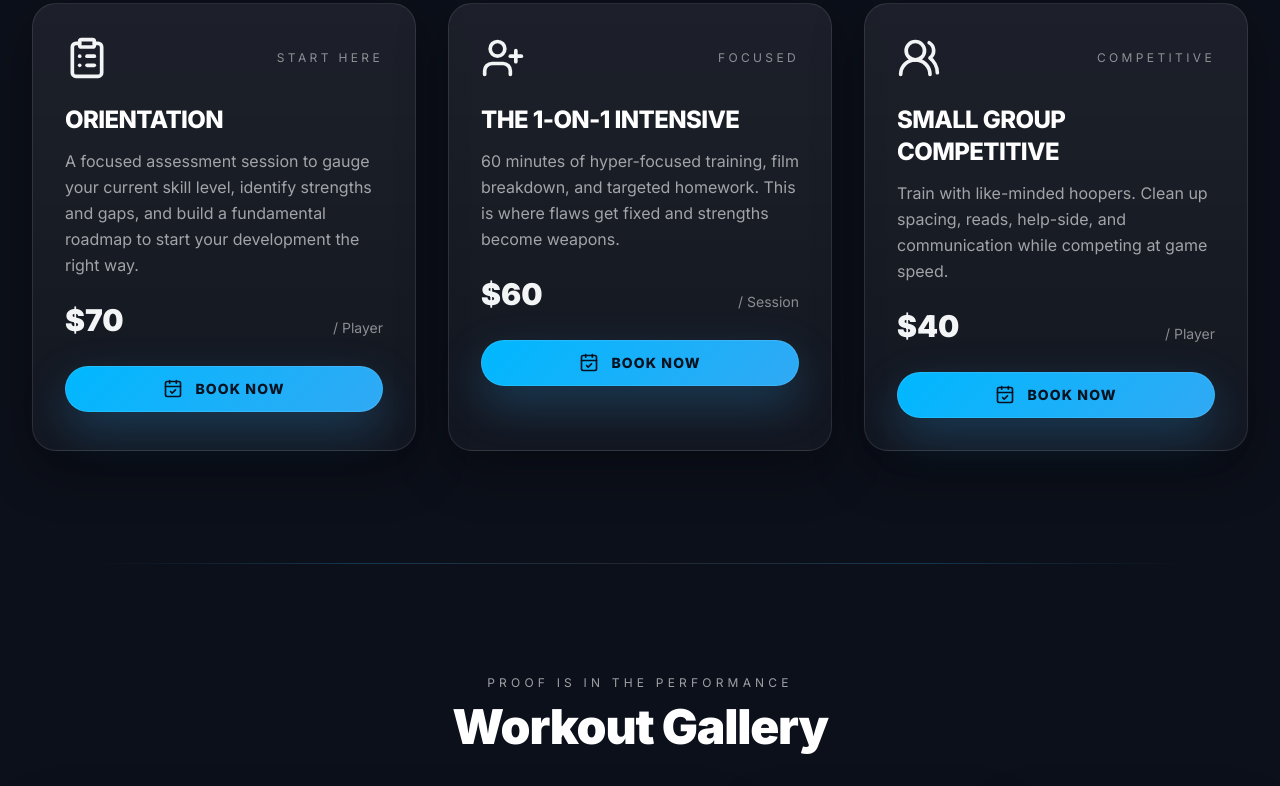
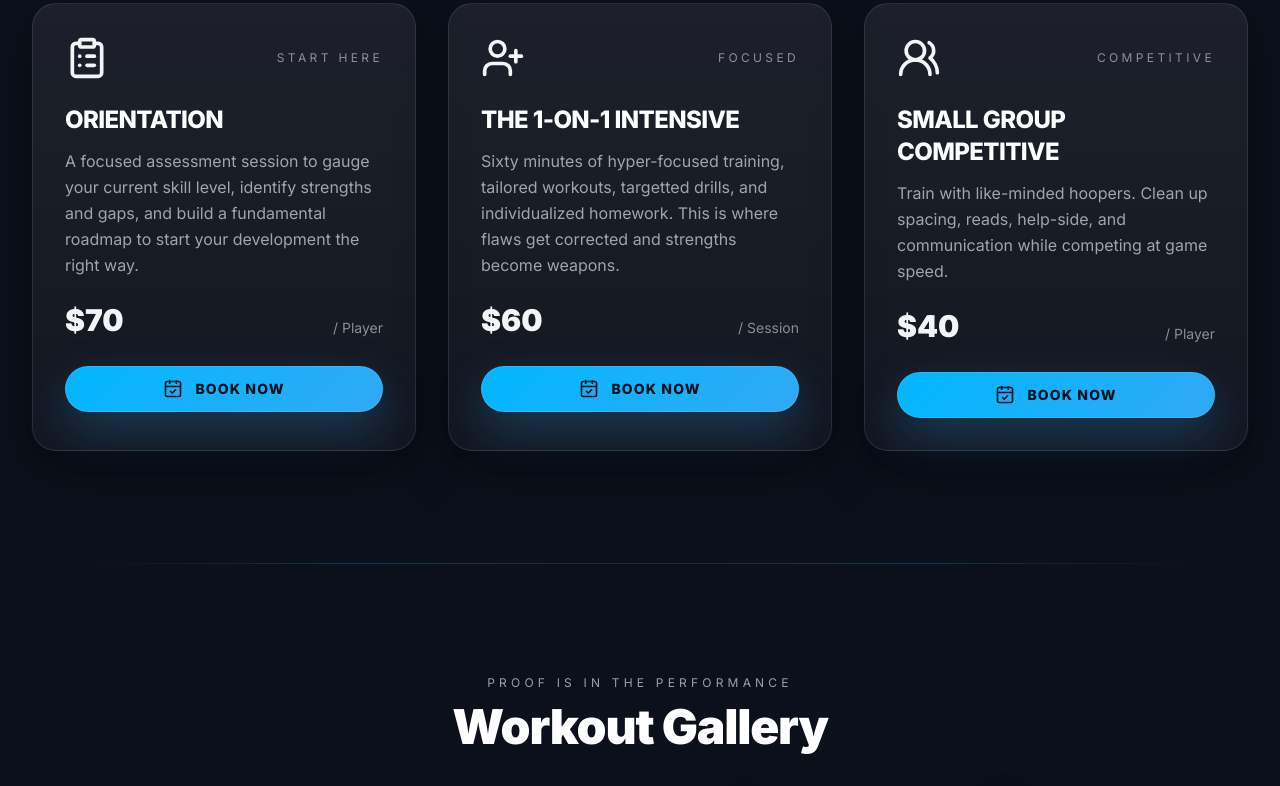
Before and after one commit to tjmarek/PBM, a plain HTML site: page index.html in a window 1280 px wide. Shown: the part 3501-4287 px from the top of the page. Drawn offline with nearby package versions, Linux system fonts and the light colour scheme; a script that the page names is missing.

Commit message:
Update copy

```diff
--- a/index.html
+++ b/index.html
@@ -477,7 +477,7 @@
 
             <h3 class="mt-6 text-2xl font-extrabold text-white tracking-tight">THE 1-ON-1 INTENSIVE</h3>
             <p class="mt-3 text-white/60 leading-relaxed">
-              60 minutes of hyper-focused training, film breakdown, and targeted homework. This is where flaws get fixed and strengths become weapons.
+              Sixty minutes of hyper-focused training, tailored workouts, targetted drills, and individualized homework. This is where flaws get corrected and strengths become weapons.
             </p>
 
             <div class="mt-6 flex items-end justify-between">
```
